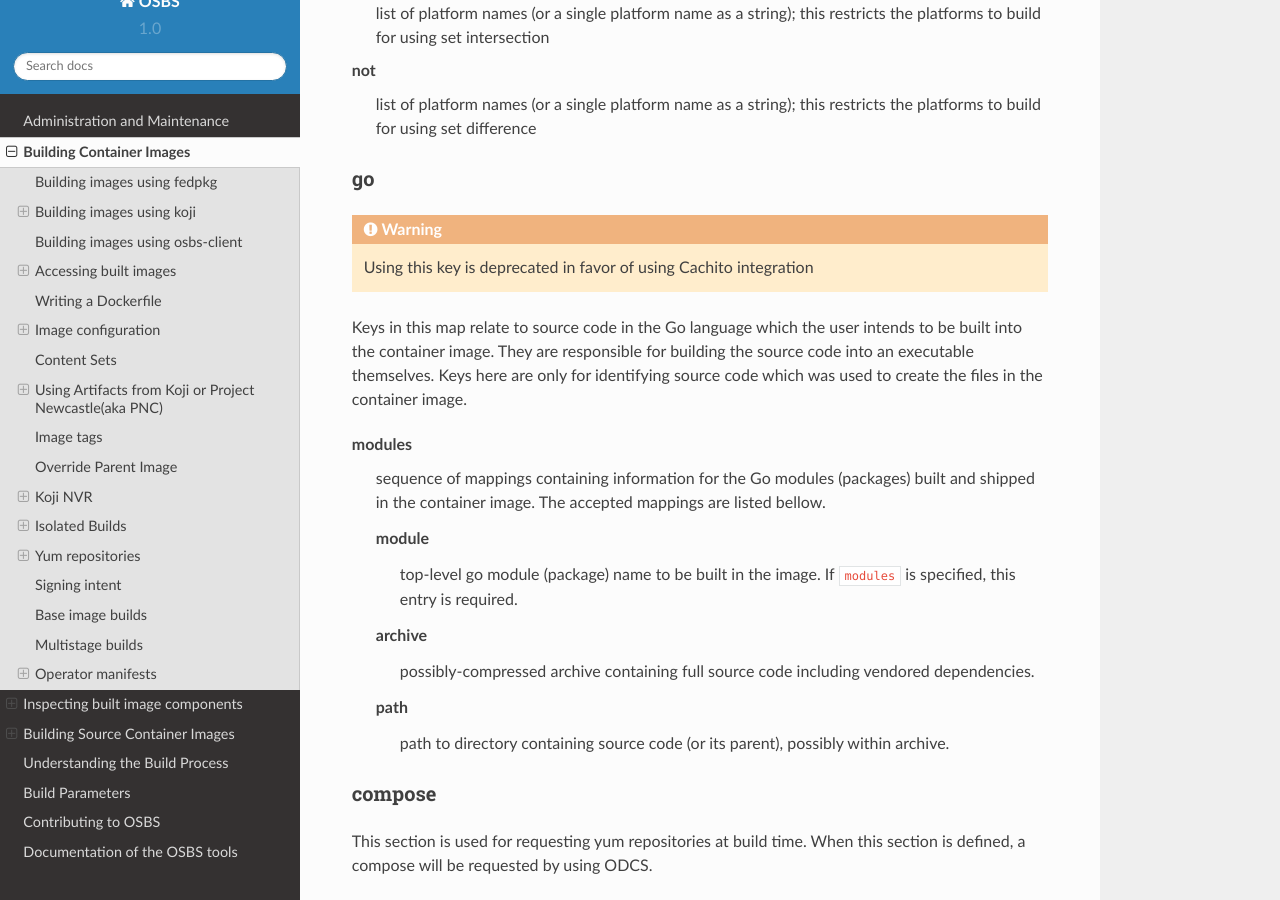
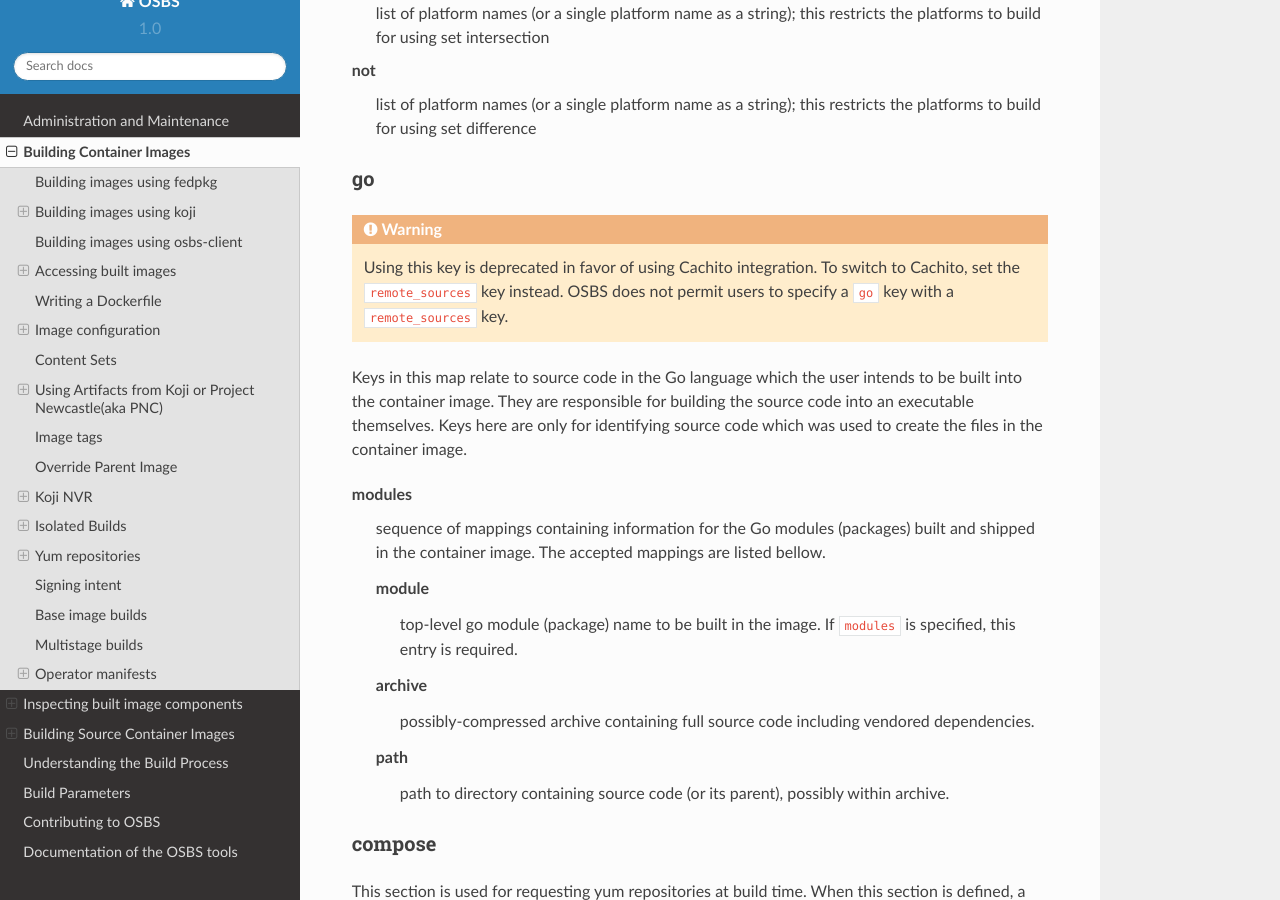
Before and after one commit to containerbuildsystem/osbs-docs, a Sphinx documentation site: the page built from docs/users.rst, in a window 1280 px wide and 900 px high, scrolled down 7310 px. Built offline with Sphinx 7.4.7 and the Read the Docs theme 2.0.0, drawn with Linux system fonts in a browser that asks for light colours.

Commit message:
Document deprecated "go" settings CLOUDBLD-8399
Signed-off-by: Sumin Cho <sucho@redhat.com>

```diff
--- a/docs/users.rst
+++ b/docs/users.rst
@@ -390,7 +390,7 @@ not
 go
 ~~
 
-.. warning:: Using this key is deprecated in favor of using Cachito integration
+.. warning:: Using this key is deprecated in favor of using Cachito integration. To switch to Cachito, set the ``remote_sources`` key instead. OSBS does not permit users to specify a ``go`` key with a ``remote_sources`` key.
 
 Keys in this map relate to source code in the Go language which the
 user intends to be built into the container image. They are
```
